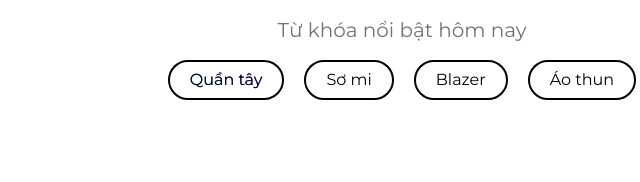
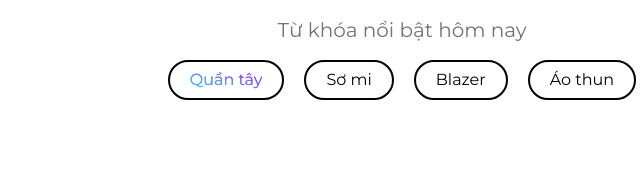
Before and after one commit to CaoNhonCao/project-team, a plain HTML site: page index.html in a window 1280 px wide. In both pictures the pointer is over the element "Quần tây". Shown: the part 1013-1195 px from the top of the page, 238-878 px from the left. Drawn offline with Linux system fonts and the light colour scheme.

Commit message:
Sửa màu chữ nút acction-btn

```diff
--- a/assets/css/style.css
+++ b/assets/css/style.css
@@ -248,7 +248,7 @@ a:hover {
     color: #000 !important;
 }
 
-.nav .tag-father li:hover a{
+.nav .tag-father li:hover a {
     text-decoration: none !important;
     color: #000 !important;
 }
@@ -405,9 +405,13 @@ main {
 .acction-btn:hover a {
     cursor: pointer;
     background-color: #21d4fd;
-    background-image: linear-gradient(19deg, #21d4fd 0%, #b721ff 100%) !important;
+    background-image: linear-gradient(
+        19deg,
+        #21d4fd 0%,
+        #b721ff 100%
+    ) !important;
     text-decoration: none !important;
-    color: transparent;
+    color: transparent !important;
     background-clip: text;
     -webkit-background-clip: text;
 }
@@ -657,7 +661,8 @@ main {
 .container-section a:hover {
     text-decoration: none !important;
     transition: all 0.3s !important;
-    text-shadow: 0em 0em 0em var(--primary_color), 0.06em 0em 0em var(--primary_color) !important;
+    text-shadow: 0em 0em 0em var(--primary_color),
+        0.06em 0em 0em var(--primary_color) !important;
 }
 
 .container-section i {
```
